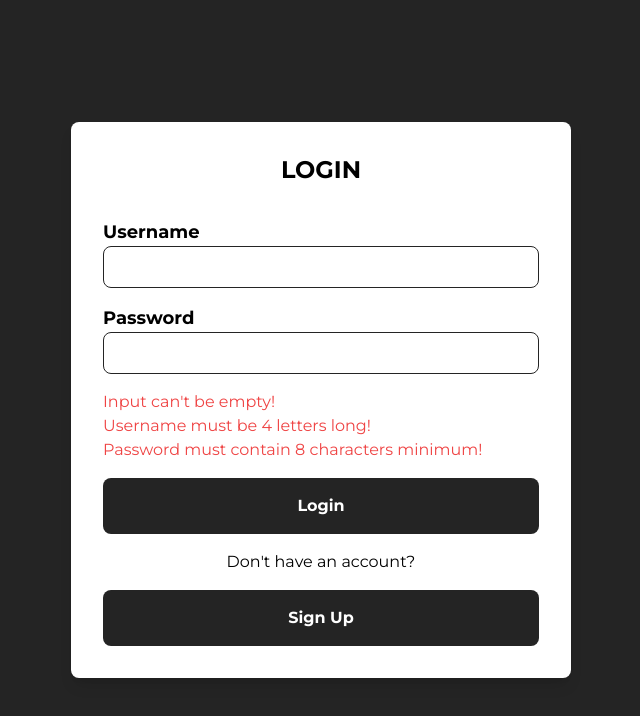
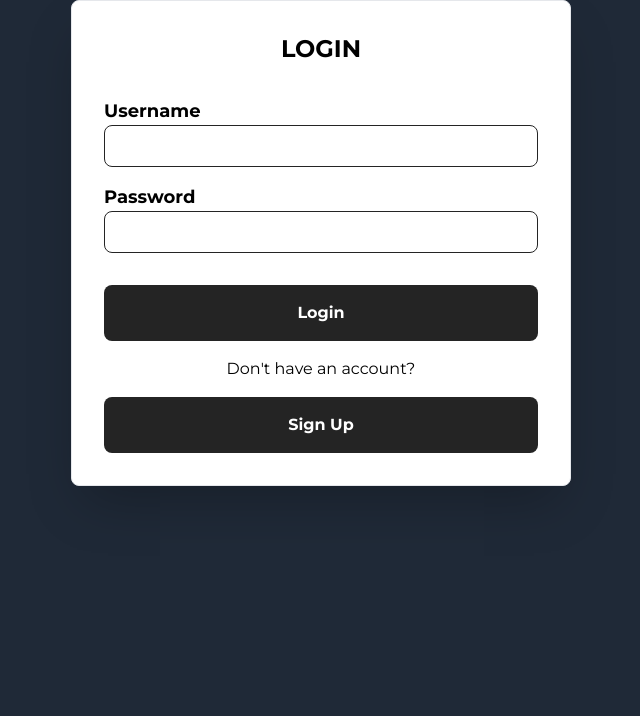
Before and after one commit to fmaulll/lectureon-react, a React (Vite) app: page / in a window 1280 px wide. Shown: the top 716 px of the page, without its empty margins (319-959 px from the left). Built offline with nearby package versions, Linux system fonts and the light colour scheme.

Commit message:
fix login

```diff
--- a/src/pages/Login/index.tsx
+++ b/src/pages/Login/index.tsx
@@ -4,12 +4,14 @@ import { useValidateForm } from "../../hooks/useValidateForm";
 import { formArr, initialValue, url } from "../../helper";
 import axios from "axios";
 import { LayoutContext } from "../../context/LayoutContext";
-import { Link } from "react-router-dom";
-import Cookies from "js-cookie"
-import Jwt from "jwt-decode"
+import { Link, useNavigate } from "react-router-dom";
+import Cookies from "js-cookie";
+import Jwt from "jwt-decode";
 
 const Login = () => {
-  const { setLoading, setMessage, setStatus } = useContext(LayoutContext);
+  const navigate = useNavigate();
+  const { setLoading, setMessage, setStatus, setAction, setUser } =
+    useContext(LayoutContext);
   const [dataRequest, setDataRequest] = useState<UserTypes>({
     ...initialValue,
     email: "test@gmail.com",
@@ -33,15 +35,22 @@ const Login = () => {
       if (result.status === 200) {
         setMessage("Success logged in!");
         setStatus(true);
+        setAction(() => {
+          setMessage("");
+          navigate("/home");
+        });
 
-        Cookies.set("access_token", result.data.access_token)
-        Cookies.set("refresh_token", result.data.refresh_token)
-        const user = Jwt(result.data.access_token)
+        Cookies.set("access_token", result.data.access_token);
+        Cookies.set("refresh_token", result.data.refresh_token);
 
-        // Cookies.set("user", JSON.parse(user))
+        const user = Jwt(result.data.access_token);
+
+        setUser(user);
+
+        Cookies.set("user", JSON.stringify(user));
       }
-    } catch (error) {
-      setMessage("Logged in failed!");
+    } catch (error: any) {
+      setMessage("Log in failed! " + error.response.data.message);
       setStatus(false);
     } finally {
       setLoading(false);
@@ -49,7 +58,6 @@ const Login = () => {
   };
 
   const handleSubmit = (e: React.FormEvent<HTMLFormElement>) => {
-    setLoading(true);
     e.preventDefault();
     if (validate.length !== 1) {
       return;
@@ -64,10 +72,10 @@ const Login = () => {
   };
 
   return (
-    <div className="flex justify-center items-center h-screen bg-[#242424]">
+    <div className="flex justify-center items-center">
       <form
         onSubmit={handleSubmit}
-        className="flex flex-col w-[500px] bg-white p-8 rounded-lg shadow-lg"
+        className="flex flex-col w-[500px] bg-white p-8 rounded-lg shadow-2xl border"
       >
         <h1 className="text-2xl font-bold text-center mb-8">LOGIN</h1>
         {formArr.map((item, index) => {
@@ -93,14 +101,7 @@ const Login = () => {
             </Fragment>
           );
         })}
-        <div className="mt-4">
-          {validate.map((item, index) => (
-            <Fragment key={index}>
-              {validate.length !== 1 && <p className="text-red-500">{item}</p>}
-            </Fragment>
-          ))}
-        </div>
-        <button className="bg-[#242424] rounded-lg p-4 text-white font-bold mt-4 hover:bg-[#303030] active:bg-[#101010] duration-200">
+        <button className="bg-[#242424] rounded-lg p-4 text-white font-bold mt-8 hover:bg-[#303030] active:bg-[#101010] duration-200">
           Login
         </button>
         <div className="text-center mt-4">Don't have an account?</div>
```
